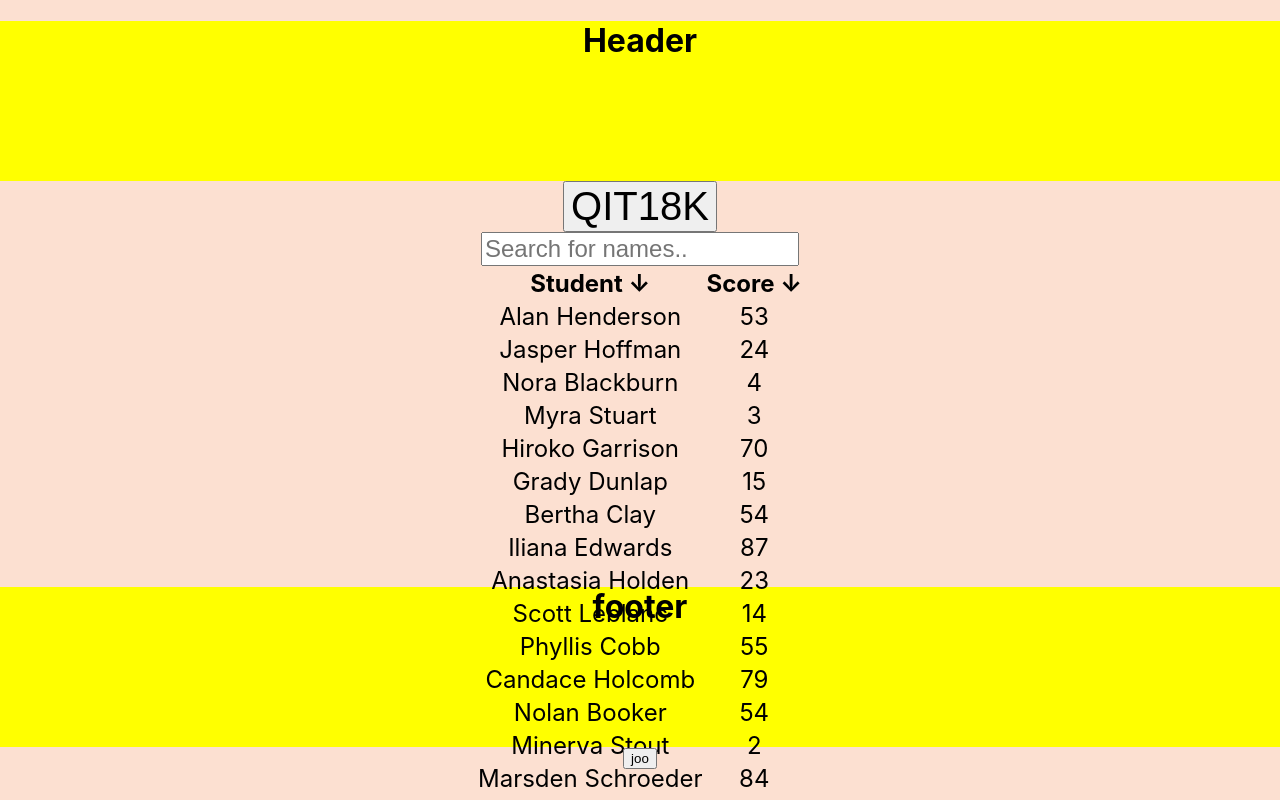
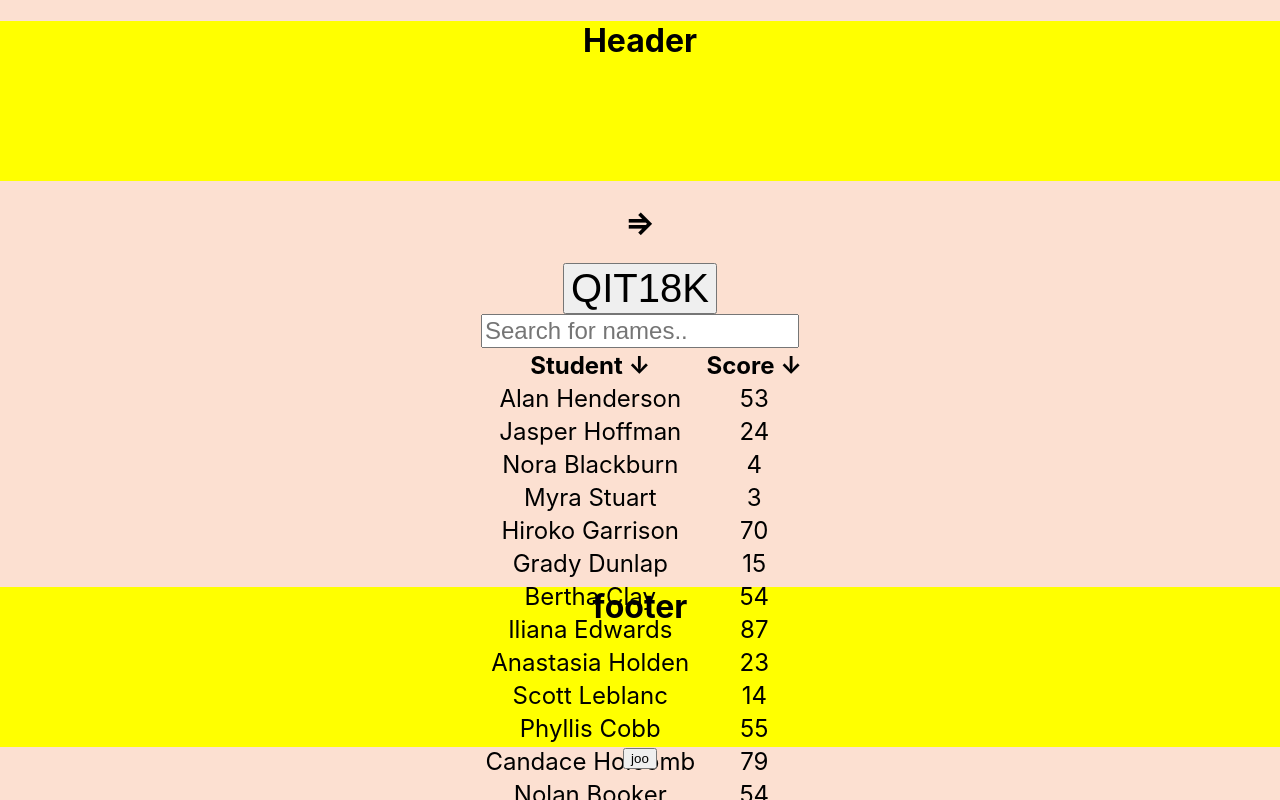
Before and after one commit to teropaj/git-priima, a React (Create React App) app in the folder teacher-view-new/: page / in a window 1280 px wide. Both pictures are taken after a click on the button "QIT18K". Shown: the top 800 px of the page. Built offline with nearby package versions, Linux system fonts and the light colour scheme.

Commit message:
scroll button

```diff
--- a/teacher-view-new/src/components/GroupButtons.js
+++ b/teacher-view-new/src/components/GroupButtons.js
@@ -2,16 +2,28 @@ import React, { Component } from 'react'
 import './css/TeacherLoggedIn.css'
 
 
+  function BrowseButton (props) {
+    return <h1> &#8658;</h1>
+  }
 
-  class GroupButtons extends Component {
+  class GroupButton extends Component {
+
+
+
+
    render() {
      return (
        <div>
+         {(this.props.onlyOneGroup===true) ?
+         <BrowseButton/>   : ""}
          <button style={{fontSize: '5vh'}} onClick={this.props.handleClick}
                 //{this.props.component(index)}
-                id={this.props.idgroup}
+                id={this.props.id}
+                key={this.props.key}
                 >{this.props.group}</button>
-}
+
+
+
        </div>
      )
    }
@@ -20,7 +32,7 @@ import './css/TeacherLoggedIn.css'
 
 
 
-export default class groupButton extends Component {
+export default class groupButtons extends Component {
 
 
   constructor(props){
@@ -72,7 +84,7 @@ export default class groupButton extends Component {
     return (
 
       <div>
-          <ul className="listType flex-container"   >
+         { /*<ul className="listType flex-container"   >
           {this.props.groups.map((group,index)=>
            <li style={{margin:'auto'}}
               key={index} >
@@ -80,10 +92,11 @@ export default class groupButton extends Component {
            <button style={{fontSize: '5vh'}} onClick={this.props.handleClick}
                   //{this.props.component(index)}
                   id={group}
+                  key={index}h
                   >{group}</button>
            </li>
-          )}
-        </ul>
+          )*
+        </ul>*/}
 
         <ul className="listType flex-container"   >
           {this.props.groups.map((group,index)=>
@@ -92,13 +105,16 @@ export default class groupButton extends Component {
 
 
             {(this.props.groups.length===1) ?
-            <groupButtons handleClick={this.props.handleClick}
+            <GroupButton handleClick={this.props.handleClick}
                          group={group}
-                         id={group}b/>
+                         id={group}b
+                         key={index}d
+                         onlyOneGroup={true}/>
                            :
-            <groupButtons handleClick={this.props.handleClick}
+            <GroupButton handleClick={this.props.handleClick}
                          group={group}
-                         key={group}c/>
+                         key={group}c
+                         id={group}/>
             }
 
 
--- a/teacher-view-new/src/components/Section.js
+++ b/teacher-view-new/src/components/Section.js
@@ -86,6 +86,8 @@ class TeacherLoggedIn extends Component {
     // this.props.component(e.target.id)
     // this.props.headerFooterOff(false)}
     let helper=[]
+    debugger
+    console.log(e.target.id)
 
     this.showStudents(this.props.students, e.target.id)
     this.props.ChangeGroupList(e.target.id)
```
